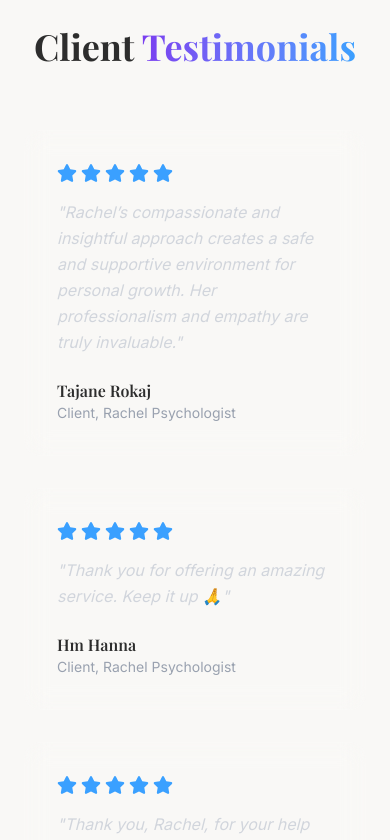
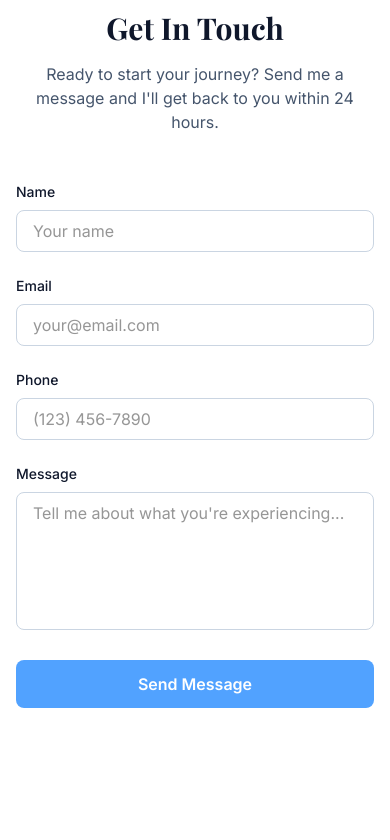
Before and after one commit to webdev-shyam/rachel_psychologist, a React (Vite) app: page / in a window 390 px wide. Shown: the part 9200-10040 px from the top of the page. Built offline with nearby package versions, Linux system fonts and the light colour scheme.

Commit message:
Testimonial second removed according to the client

```diff
--- a/src/App.jsx
+++ b/src/App.jsx
@@ -7,7 +7,7 @@ import Services from "./components/Services";
 import CounsellingHelps from "./components/CounsellingHelps";
 import Contact from "./components/Contact";
 import Footer from "./components/Footer";
-import Testimonials from "./components/Testimonails";
+
 import BackToTop from "./components/BacktoTop";
 
 function App() {
@@ -20,7 +20,6 @@ function App() {
       <WhyMe />
       <Services />
       <CounsellingHelps />
-      <Testimonials />
       <Contact />
       <Footer />
       <BackToTop />
--- a/src/components/Navbar.jsx
+++ b/src/components/Navbar.jsx
@@ -19,7 +19,6 @@ const Navbar = () => {
     { name: "Why Me", href: "#why-me" },
     { name: "Services", href: "#services" },
     { name: "Counselling Helps", href: "#counselling-helps" },
-    { name: "Testimonials", href: "#testimonials" },
     { name: "Contact", href: "#contact" },
   ];
 
--- a/src/components/Testimonails.jsx
+++ /dev/null
@@ -1,73 +0,0 @@
-import { FaStar } from "react-icons/fa";
-
-function Testimonials() {
-  const testimonials = [
-    {
-      name: "Tajane Rokaj",
-      role: "Client, Rachel Psychologist",
-      text: "Rachel’s compassionate and insightful approach creates a safe and supportive environment for personal growth. Her professionalism and empathy are truly invaluable.",
-    },
-    {
-      name: "Hm Hanna",
-      role: "Client, Rachel Psychologist",
-      text: "Thank you for offering an amazing service. Keep it up 🙏",
-    },
-    {
-      name: "Massimo Jordan",
-      role: "Local Guide & Client",
-      text: "Thank you, Rachel, for your help and great results 🙏",
-    },
-    {
-      name: "Faten Handal",
-      role: "Client, Rachel Psychologist",
-      text: "I’ve seen Rachel for 5 sessions so far and she’s amazing! Thank you Rachel 🥰🙏",
-    },
-  ];
-
-  return (
-    <section
-      id="testimonials"
-      className="py-24 px-6 bg-gradient-to-b from-white/5 to-transparent"
-    >
-      <div className="max-w-6xl mx-auto">
-        <h2 className="text-4xl lg:text-5xl font-bold text-center mb-16">
-          Client{" "}
-          <span className="bg-gradient-to-r from-[#7A3EF0] to-[#3AA0FF] bg-clip-text text-transparent">
-            Testimonials
-          </span>
-        </h2>
-
-        <div className="grid md:grid-cols-2 gap-8">
-          {testimonials.map((testimonial, index) => (
-            <div
-              key={index}
-              className="p-8 rounded-2xl bg-white/5 backdrop-blur-md border border-white/10 hover:bg-white/10 hover:border-[#7A3EF0]/50 hover:shadow-[0_0_40px_rgba(122,62,240,0.3)] transition-all duration-500"
-            >
-              <div className="flex gap-1 mb-4">
-                {[...Array(5)].map((_, i) => (
-                  <FaStar
-                    key={i}
-                    className="w-5 h-5 fill-[#3AA0FF] text-[#3AA0FF]"
-                  />
-                ))}
-              </div>
-
-              <p className="text-gray-300 leading-relaxed mb-6 italic">
-                "{testimonial.text}"
-              </p>
-
-              <div className="flex items-center gap-4">
-                <div>
-                  <h4 className="font-semibold">{testimonial.name}</h4>
-                  <p className="text-sm text-gray-400">{testimonial.role}</p>
-                </div>
-              </div>
-            </div>
-          ))}
-        </div>
-      </div>
-    </section>
-  );
-}
-
-export default Testimonials;
```
